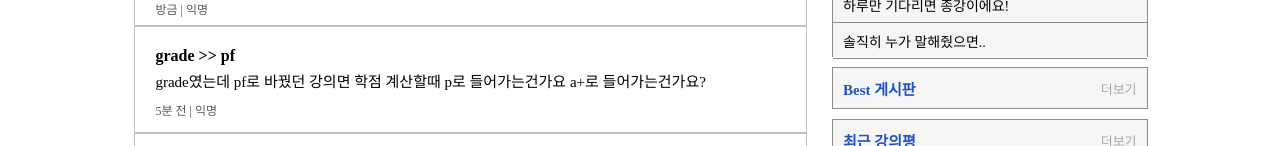
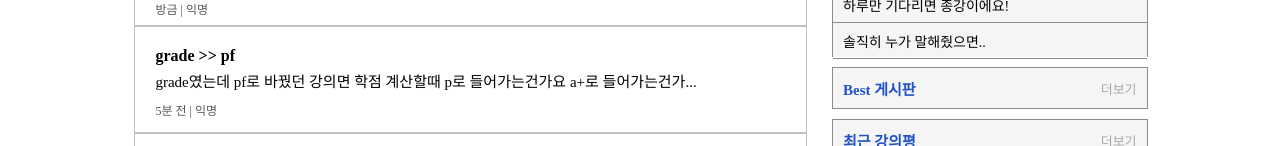
Before and after one commit to YearaChoi/2024-summer-webcamp, a React (Create React App) app: page /board/1 in a window 1280 px wide. Shown: the part 654-800 px from the top of the page. Built offline with nearby package versions, Linux system fonts and the light colour scheme.

Commit message:
feat: 게시글 업로드 및 내용 글자 제한

```diff
--- a/src/components/BoardMain.jsx
+++ b/src/components/BoardMain.jsx
@@ -14,7 +14,7 @@ function BoardMain() {
     setShowUploadPost(true);
   };
 
-  const dummyData = [
+  const [posts, setPosts] = useState([
     {
       title: "성적 정정",
       content: "교수님이 성적 정정해주신다고 했는데..",
@@ -62,7 +62,17 @@ function BoardMain() {
       content: "우리학교 하늘 진짜 예쁜 것 같아요",
       info: "0707 | 익명",
     },
-  ];
+  ]);
+
+  const handleAddPost = (title, content, isAnonymous) => {
+    const newPost = {
+      title,
+      content,
+      info: "방금 | " + (isAnonymous ? "익명" : "사용자"),
+    };
+    setPosts([newPost, ...posts]);
+    setShowUploadPost(false);
+  };
 
   return (
     <Wrapper>
@@ -79,11 +89,15 @@ function BoardMain() {
               새 글을 작성해주세요! <img src={penIcon} alt="펜 아이콘"></img>
             </UploadNewPost>
           )}
-          {showUploadPost && <UploadPost />}
-          {dummyData.map((post, index) => (
+          {showUploadPost && <UploadPost onAddPost={handleAddPost} />}
+          {posts.map((post, index) => (
             <Post key={index}>
               <PostTitle>{post.title}</PostTitle>
-              <PostContent>{post.content}</PostContent>
+              <PostContent>
+                {post.content.length > 50
+                  ? `${post.content.slice(0, 50)}...`
+                  : post.content}
+              </PostContent>
               <PostInfo>{post.info}</PostInfo>
             </Post>
           ))}
--- a/src/components/UploadPost.jsx
+++ b/src/components/UploadPost.jsx
@@ -28,7 +28,7 @@ const rules = `에브리타임은 누구나 기분 좋게 참여할 수 있는
 - 음란물, 성적 수치심을 유발하는 행위
 - 스포일러, 공포, 속임, 놀라게 하는 행위`;
 
-function UploadPost() {
+function UploadPost({ onAddPost }) {
   const [title, setTitle] = useState("");
   const [content, setContent] = useState("");
   const [isAnonymous, setIsAnonymous] = useState(true);
@@ -36,6 +36,13 @@ function UploadPost() {
   const handleTitleChange = (e) => setTitle(e.target.value);
   const handleContentChange = (e) => setContent(e.target.value);
   const handleAnonymousChange = () => setIsAnonymous(!isAnonymous);
+
+  const handleSubmit = () => {
+    onAddPost(title, content, isAnonymous);
+    setTitle("");
+    setContent("");
+    setIsAnonymous(true);
+  };
 
   return (
     <Wrapper>
@@ -58,7 +65,7 @@ function UploadPost() {
           onChange={handleAnonymousChange}
         />
         <CheckboxLabel>익명</CheckboxLabel>
-        <EditBtn>
+        <EditBtn onClick={handleSubmit}>
           <img src={penIcon} alt="펜 아이콘"></img>
         </EditBtn>
       </CheckboxWrapper>
```
